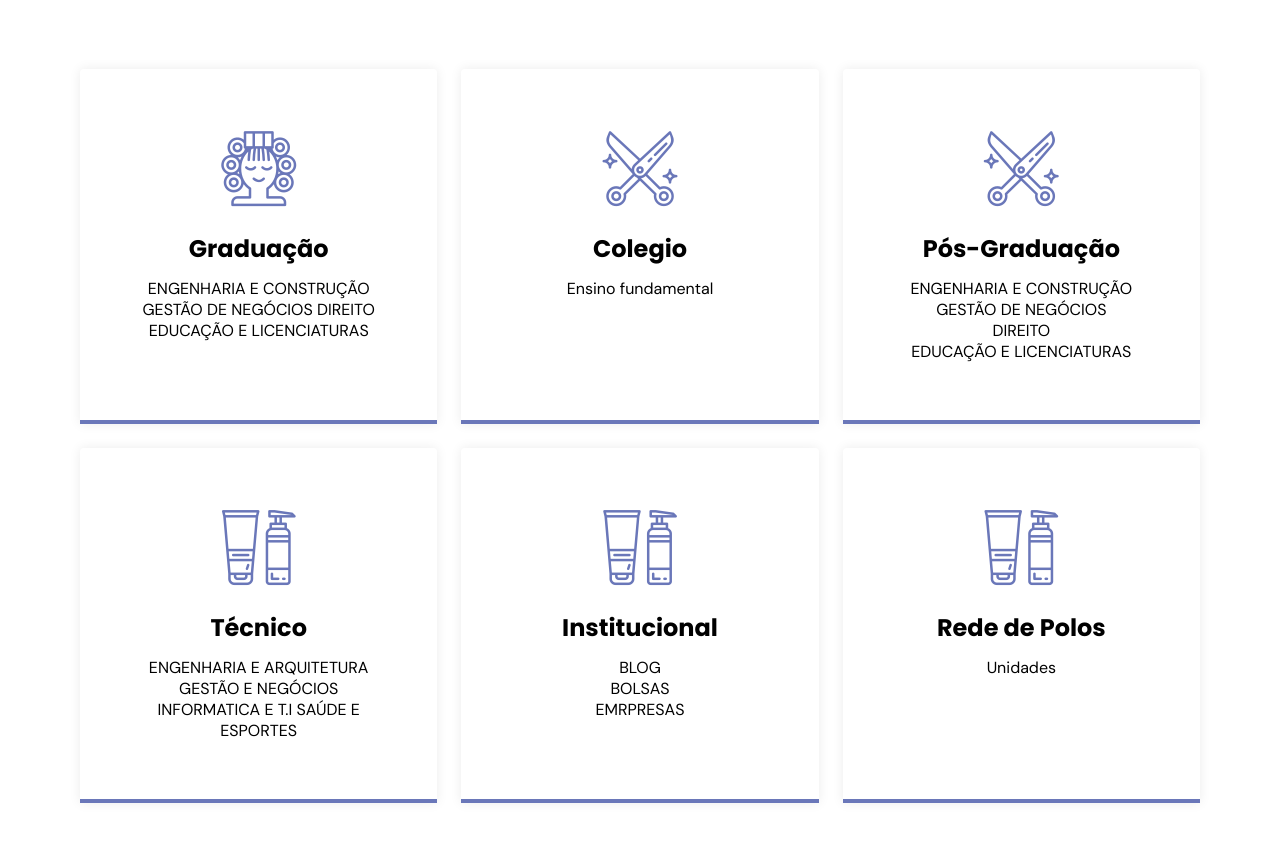
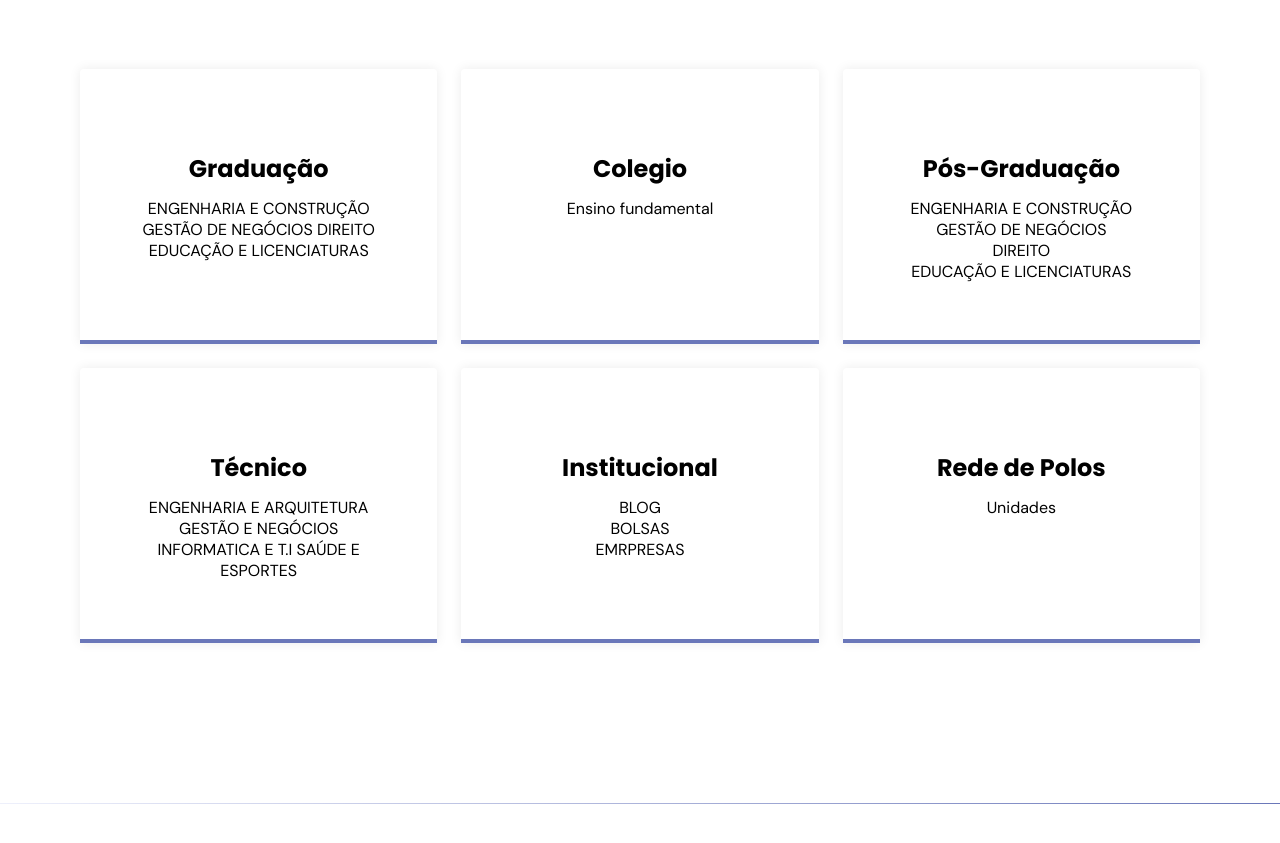
Before and after one commit to BalaLoka/UniversidadeEniac, a plain HTML site: page index.html in a window 1280 px wide. Shown: the part 1680-2523 px from the top of the page. Drawn offline with nearby package versions, Linux system fonts and the light colour scheme; files whose address does not match are found by name.

Commit message:
Update index.html

```diff
--- a/index.html
+++ b/index.html
@@ -115,7 +115,7 @@
           </header>
           <div class="cards grid">
             <div class="card">
-              <i class="icon-woman-hair"></i>
+              <i class="icon"></i>
               <h3 class="title">Graduação</h3>
               <p>
                 ENGENHARIA E CONSTRUÇÃO GESTÃO DE NEGÓCIOS DIREITO EDUCAÇÃO E
@@ -123,12 +123,12 @@
               </p>
             </div>
             <div class="card">
-              <i class="icon-trim"></i>
+              <i class="icon"></i>
               <h3 class="title">Colegio</h3>
               <p>Ensino fundamental</p>
             </div>
             <div class="card">
-              <i class="icon-trim"></i>
+              <i class="icon"></i>
               <h3 class="title">Pós-Graduação</h3>
               <p>
                 ENGENHARIA E CONSTRUÇÃO<br />
@@ -138,7 +138,7 @@
               </p>
             </div>
             <div class="card">
-              <i class="icon-cosmetic"></i>
+              <i class="icon"></i>
               <h3 class="title">Técnico</h3>
               <p>
                 ENGENHARIA E ARQUITETURA <br />
@@ -147,7 +147,7 @@
               </p>
             </div>
             <div class="card">
-              <i class="icon-cosmetic"></i>
+              <i class="icon"></i>
               <h3 class="title">Institucional</h3>
               <p>
                 BLOG<br />
@@ -156,7 +156,7 @@
               </p>
             </div>
             <div class="card">
-              <i class="icon-cosmetic"></i>
+              <i class="icon"></i>
               <h3 class="title">Rede de Polos</h3>
               <p>Unidades</p>
             </div>
```
